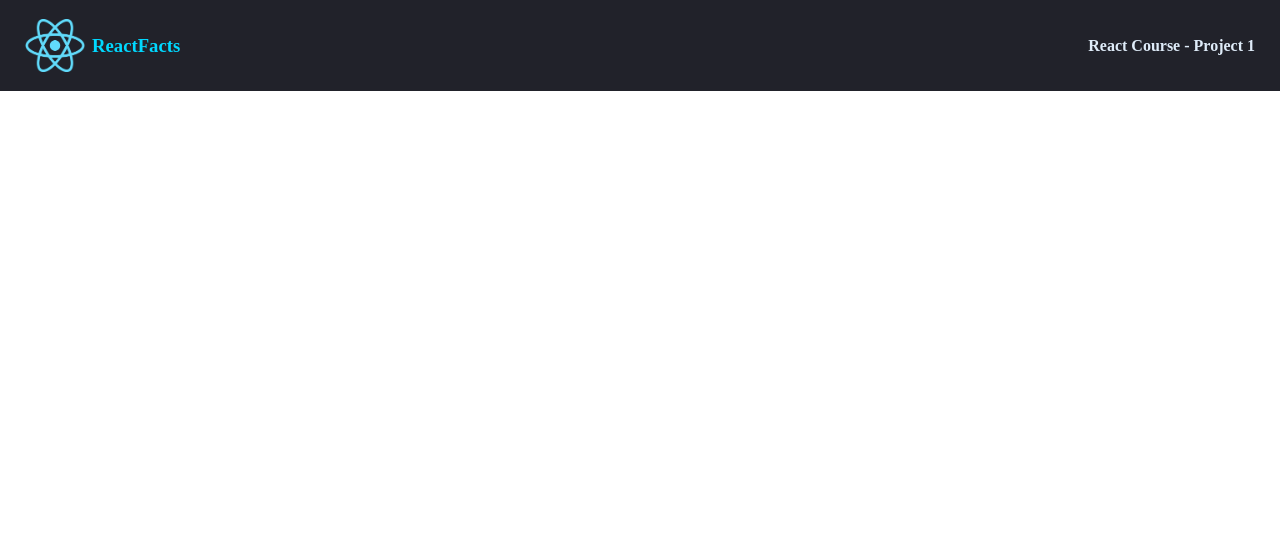
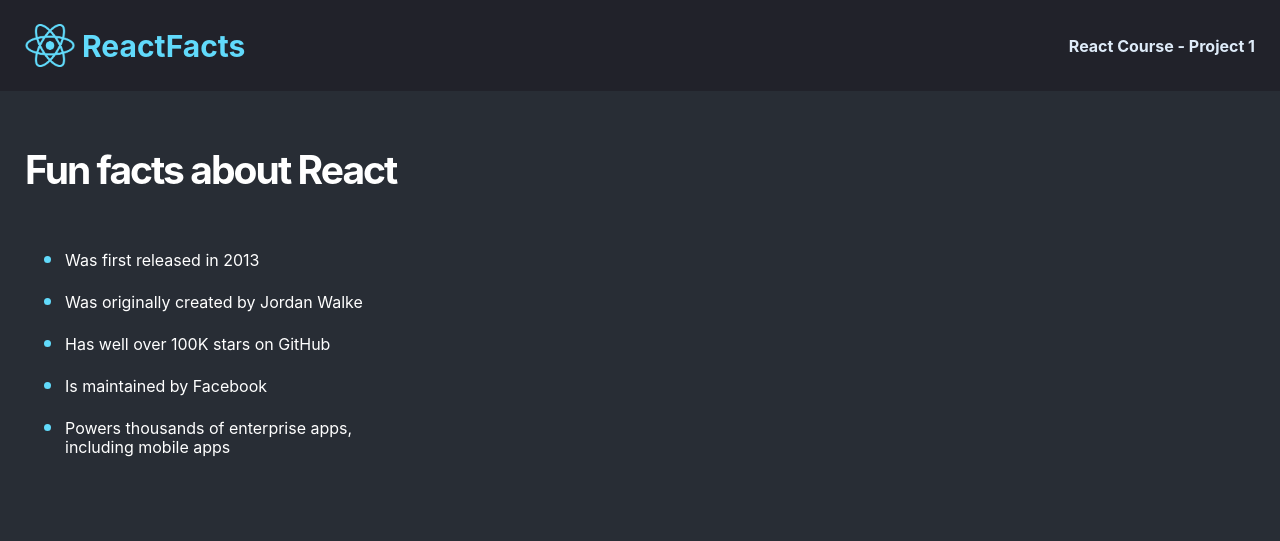
Before and after one commit to iamsaqib24/namaste-react, a plain HTML site: page fromScrimba/index.html in a window 1280 px wide. Drawn offline with nearby package versions, Linux system fonts and the light colour scheme.

Commit message:
project-1-completed

```diff
--- a/fromScrimba/index.js
+++ b/fromScrimba/index.js
@@ -261,5 +261,29 @@
     )
 }
 
+function Main() {
+    return (
+        <main>
+            <h1 className="main-title">Fun facts about React</h1>
+            <ul className="main-facts">
+                <li>Was first released in 2013</li>
+                <li>Was originally created by Jordan Walke</li>
+                <li>Has well over 100K stars on GitHub</li>
+                <li>Is maintained by Facebook</li>
+                <li>Powers thousands of enterprise apps, including mobile apps</li>
+            </ul>
+        </main>
+    )
+}
+
+function Page() {
+    return (
+        <div>
+            <Navbar />
+            <Main />
+        </div>
+    )
+}
+
 const root = ReactDOM.createRoot(document.getElementById("root"))
-root.render(<Navbar />)
+root.render(<Page />)
--- a/fromScrimba/style.css
+++ b/fromScrimba/style.css
@@ -4,7 +4,12 @@
 
 body {
   margin: 0;
+  font-family: Inter, sans-serif;
+  background-color: #282d35;
+  height: 100vh;
 }
+
+/* Navbar Component */
 
 nav {
   display: flex;
@@ -15,8 +20,10 @@
 }
 
 nav > h3 {
-  color: #00d8ff;
+  color: #61dafb;
   margin-right: auto;
+  font-weight: 700;
+  font-size: 30px;
 }
 
 nav > h4 {
@@ -24,6 +31,38 @@
 }
 
 .nav-logo {
-  width: 60px;
+  width: 50px;
   margin-right: 7px;
 }
+
+/* Main Component */
+
+main {
+  padding: 55px 25px;
+  color: white;
+  /* background-image: url(./react-icon.png);
+  background-repeat: no-repeat;
+  background-position-x: right;
+  background-position-y: center; */
+}
+
+.main-title {
+  margin: 0;
+  font-size: 39px;
+  letter-spacing: -0.05em;
+}
+
+.main-facts {
+  margin-top: 45px;
+  max-width: 400px;
+}
+
+.main-facts > li {
+  line-height: 19px;
+  padding-block: 10px;
+}
+
+.main-facts > li::marker {
+  font-size: 1.4rem;
+  color: #61dafb;
+}
```
